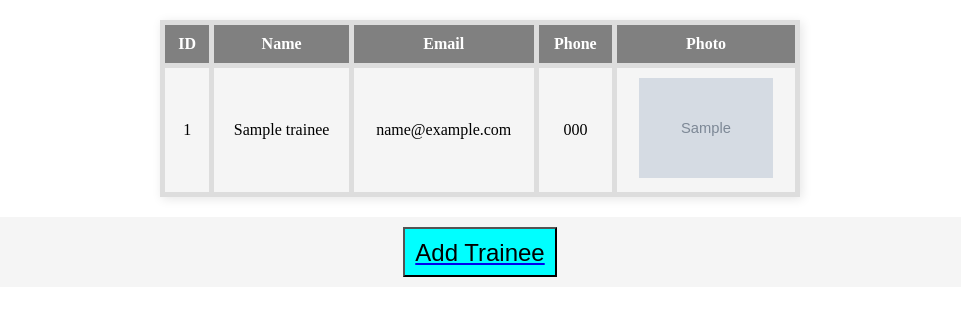
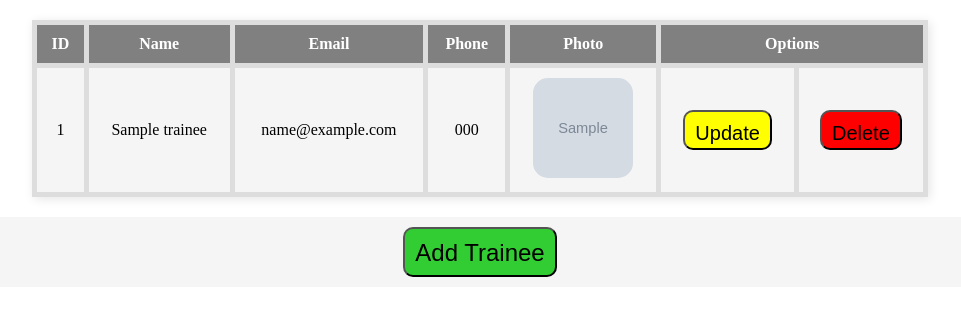
Before and after one commit to amr-hussain/Django_labs, a Django app: page /trainee/ in a window 1280 px wide. Shown: the part 57-373 px from the top of the page, without its empty margins (160-1121 px from the left). Run offline with Django 5.2, Linux system fonts and the light colour scheme; tables that the repository leaves empty hold one stand-in row (values such as "Sample post"); grey boxes marked "Sample" are stand-in pictures.

Commit message:
styling the trainee_list & added two anchor tags to redirect to the relevant pages

```diff
--- a/day2_lab/ITIan/trainee/templates/trainee/trainee_list.html
+++ b/day2_lab/ITIan/trainee/templates/trainee/trainee_list.html
@@ -3,7 +3,7 @@
 {% block css %}
 
 table {
-    width: 50%;
+    width: 70%;
     margin: 20px auto;
     border-collapse: collapse;
     background-color: whitesmoke;
@@ -25,21 +25,41 @@ th {
     justify-content: center;
     background-color: whitesmoke;
 }
-#add_trainee {
-    display: flex;
-    justify-content: center;
-
+a {
+    text-decoration: none;
 }
-#add_trainee button {
-    background-color: whitesmoke;
+button{
+    cursor: pointer;
+    padding: 10px;
+    margin: 10px 0;
+    border-radius: 10px;
+}
+#add {
     height: 50px;
     text-align: center;
     font-size: x-large;
-    background-color: cyan;
-    cursor: pointer;
-    padding: 10px;
-    margin: 10px 0;
+    background-color: limegreen;
+}
+#delete {
+    height: 40px;
+    text-align: center;
+    font-size: 20px;
+    background-color: red;
+}
 
+#update {
+    height: 40px;
+    text-align: center;
+    font-size: 20px;
+    background-color: yellow;
+}
+
+
+
+img {
+    width: 100px;
+    height: 100px;
+    border-radius: 15px;
 }
 {% endblock %}
 
@@ -53,6 +73,7 @@ th {
                 <th>Email</th>
                 <th>Phone</th>
                 <th>Photo</th>
+                <th colspan="2">Options</th>
             </tr>
         </thead>
         <tbody>
@@ -62,14 +83,22 @@ th {
                 <td>{{ trainee.name }}</td>
                 <td>{{ trainee.email }}</td>
                 <td>{{ trainee.phone }}</td>
-                <td><img src="{{ trainee.photo.url }}" alt="image not found" style="height: 100px;"></td>
+                <td><img src="{{ trainee.photo.url }}" alt="image not found"></td>
+                <td><a  href="{% url 'update' trainee.id %}">
+                        <button id="update" type="button">Update</button>
+                    </a>
+                </td>
+                <td><a  href="{% url 'delete' trainee.id %}">
+                    <button id="delete" type="button">Delete</button>
+                    </a>
+                </td>
             </tr>
             {% endfor %}
         </tbody>
     </table>
     <div class="secondary">
-        <a  id="add_trainee" href="{% url 'add' %}">
-            <button type="button">Add Trainee</button>
+        <a   href="{% url 'add' %}">
+            <button id="add" type="button">Add Trainee</button>
         </a>
     </div>
 {% endblock %}
```
Also changed, not shown: 1 other file.
